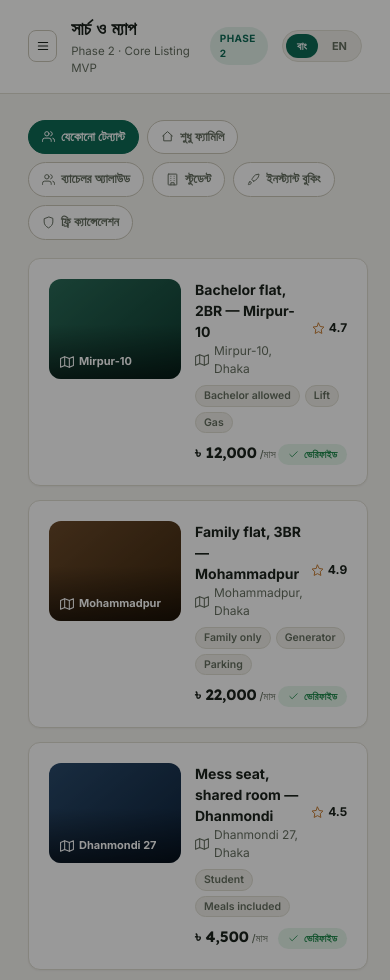
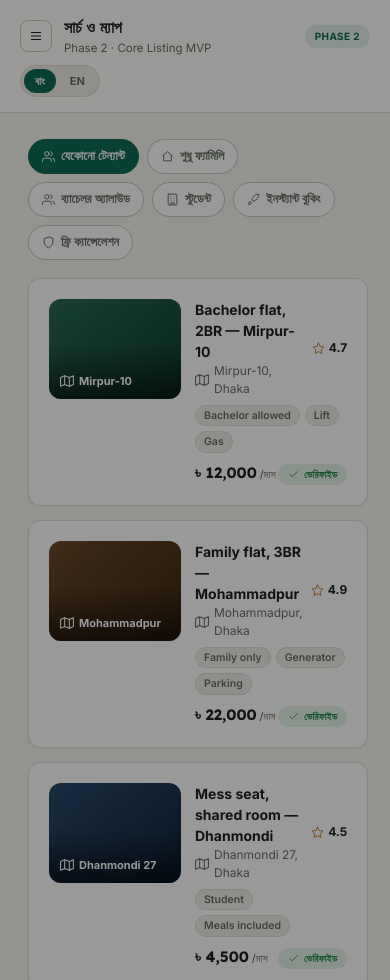
Before and after one commit to hr360ctg-arch/BD-Stays-Prototype, a plain HTML site: page phase2/index.html in a window 390 px wide. Shown: the top 980 px of the page. Drawn offline with Linux system fonts and the light colour scheme.

Commit message:
modified to fix responsive issues

```diff
--- a/assets/css/style.css
+++ b/assets/css/style.css
@@ -269,20 +269,25 @@ tbody tr:hover{background:var(--surface-2)}
 
 .app-main{display:flex;flex-direction:column;min-width:0}
 .app-topbar{
-  display:flex;align-items:center;gap:14px;padding:15px 28px;
+  display:flex;align-items:center;gap:12px;padding:15px 20px;flex-wrap:wrap;row-gap:8px;
   border-bottom:1px solid var(--border);background:color-mix(in srgb, var(--bg-elevated) 92%, transparent);
   backdrop-filter:blur(8px);
   position:sticky;top:0;z-index:20;
 }
-.app-topbar h1{font-size:18px}
-.app-topbar .crumbs{font-size:11.5px;color:var(--fg-muted);margin-top:1px}
+.app-topbar-title{flex:1 1 auto;min-width:0}
+.app-topbar h1{font-size:18px;overflow:hidden;text-overflow:ellipsis;white-space:nowrap}
+.app-topbar .crumbs{font-size:11.5px;color:var(--fg-muted);margin-top:1px;overflow:hidden;text-overflow:ellipsis;white-space:nowrap}
 .env-pill{
-  font-size:10px;font-weight:800;letter-spacing:.06em;text-transform:uppercase;
+  font-size:10px;font-weight:800;letter-spacing:.06em;text-transform:uppercase;white-space:nowrap;flex:none;
   background:var(--warn-soft);color:var(--warn);padding:4px 10px;border-radius:999px;margin-left:auto;
 }
 .phase-pill{
-  font-size:10px;font-weight:800;letter-spacing:.04em;text-transform:uppercase;
+  font-size:10px;font-weight:800;letter-spacing:.04em;text-transform:uppercase;white-space:nowrap;flex:none;
   background:var(--brand-soft);color:var(--brand-soft-ink);padding:4px 10px;border-radius:999px;
+}
+@media (max-width:420px){
+  .app-topbar h1{font-size:16px}
+  .app-topbar .lang-toggle{order:1;margin-left:0}
 }
 .app-view{padding:26px 28px 52px;max-width:1220px}
 .view-section{display:none}
@@ -302,7 +307,7 @@ tbody tr:hover{background:var(--surface-2)}
   .app-sidebar.open{left:0}
   .menu-btn{display:inline-flex!important}
 }
-.menu-btn{display:none;background:none;border:1px solid var(--border-strong);border-radius:8px;width:32px;height:32px;align-items:center;justify-content:center;cursor:pointer;color:var(--fg)}
+.menu-btn{display:none;flex:none;background:none;border:1px solid var(--border-strong);border-radius:8px;width:32px;height:32px;align-items:center;justify-content:center;cursor:pointer;color:var(--fg)}
 
 .stat-label{font-size:11.5px;color:var(--fg-muted);font-weight:600;display:flex;align-items:center;gap:6px}
 .stat-value{font-family:var(--font-display);font-size:26px;font-weight:700;margin-top:7px}
--- a/phase2/index.html
+++ b/phase2/index.html
@@ -144,7 +144,7 @@
   <div class="app-main">
     <div class="app-topbar">
       <button class="menu-btn" id="menuBtn"><i data-icon="menu" data-icon-cls="icon-sm"></i></button>
-      <div>
+      <div class="app-topbar-title">
         <h1 id="viewTitle" data-t="nav_search">Search &amp; Map</h1>
         <div class="crumbs" id="viewCrumb">Phase 2 · Core Listing MVP</div>
       </div>
```
Also changed, not shown: phase1/index.html (+1 -1 lines), phase3/index.html (+1 -1 lines), phase4/index.html (+1 -1 lines).
